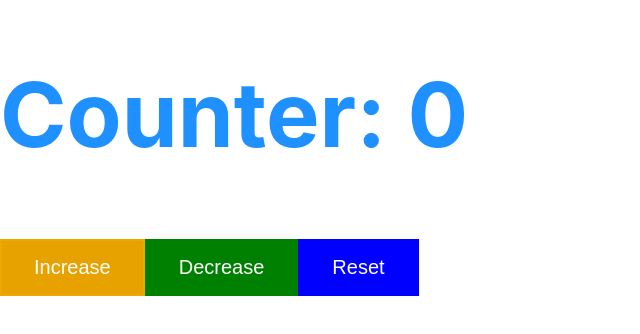
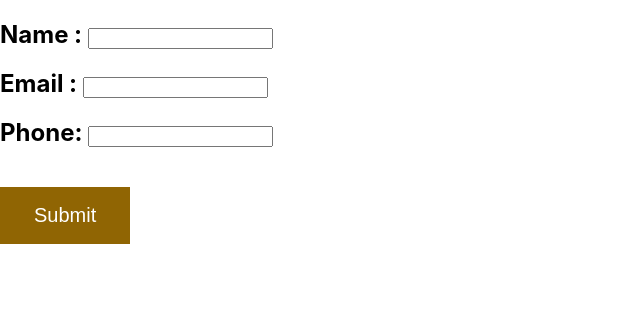
Before and after one commit to varunkr9866/hook-demo, a React (Create React App) app: page / in a window 1280 px wide. Shown: the top 334 px of the page, without its empty margins (0-640 px from the left). Built offline with nearby package versions, Linux system fonts and the light colour scheme.

Commit message:
USED FORM TO UNDERSTAND COMPONENTS BETTER

```diff
--- a/src/functionalDemo/FunctionalDemo.css
+++ b/src/functionalDemo/FunctionalDemo.css
@@ -5,8 +5,8 @@
 
 
 button.brown-pill{
-    background-color: rgb(231, 162, 0);
-    border: 2px solid rgb(239, 168, 1);
+    background-color: rgb(144, 101, 3);
+    border: 2px solid rgb(144, 101, 3);
     color: white;
     padding: 15px 32px;
     text-align: center;
@@ -17,15 +17,15 @@ button.brown-pill{
 }
 
 button.brown-pill:hover{
-    color:  rgb(239, 168, 1);
+    color:  rgb(144, 101, 3);
     background-color:#ffff;
-    border: 2px solid rgb(239, 168, 1);
+    border: 2px solid rgb(144, 101, 3);
 }
 
 
 button.blue-pill{
-    background-color: blue;
-    border: 2px solid blue;
+    background-color: rgb(5, 164, 250);
+    border: 2px solid rgb(5, 164, 250);
     color: white;
     padding: 15px 32px;
     text-align: center;
@@ -35,10 +35,10 @@ button.blue-pill{
     transition-duration: 0.4s;
 }
 button.blue-pill:hover{
-    color:  blue;
+    color:  rgb(5, 164, 250);
     background-color: #ffff;
     cursor: pointer;
-    border: 2px solid blue;
+    border: 2px solid rgb(5, 164, 250);
 }
 
 button.green-pill{
--- a/src/functionalDemo/FunctionalDemo.jsx
+++ b/src/functionalDemo/FunctionalDemo.jsx
@@ -2,36 +2,26 @@ import React, { useState } from "react";
 import "./FunctionalDemo.css";
 
 function FunctionalDemo() {
-  const [counter, setCounter] = useState(0);
+  const [userData, setUserData] = useState({
+    fullname: null,
+    email: null,
+    phone: null,
+  });
+  function handleSubmit(e) {
+    e.preventDefault();
+    console.log(e);
+  }
 
   return (
-    <div className="heading">
-      <h1>Counter: {counter}</h1>
-      <button
-        className="brown-pill"
-        onClick={() => {
-          setCounter(counter + 1);
-          console.log(`Value of counter is : ${counter}`);
-        }}
-      >
-        Increase
-      </button>
-      <button
-        className="green-pill"
-        onClick={() => {
-          setCounter(counter - 1);
-          console.log(`Value of the counter is : ${counter}`);
-        }}
-      >
-        Decrease
-      </button>
-      <button className="blue-pill" onClick={()=>{
-        setCounter(0);
-        console.log(`Value of the Counter is :${counter}`);
-
-      }}>
-        Reset
-      </button>
+    <div>
+      <form onSubmit={handleSubmit}>
+        <h2>Name : <input name="full_name"/></h2>
+        <h2>Email : <input name="email"/></h2>
+        <h2>Phone: <input name="mobile"/></h2><br/>
+        <button className="brown-pill" type="submit">
+          Submit
+        </button>
+      </form>
     </div>
   );
 }
```
